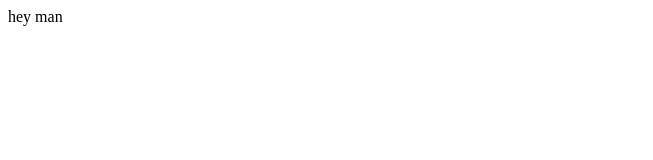
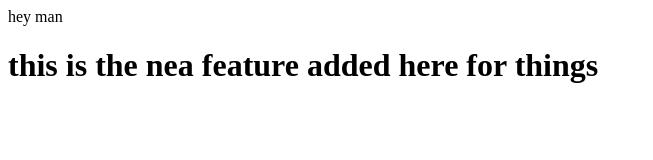
Before and after one commit to AiwithAbhishek/random, a plain HTML site: page index.html in a window 1280 px wide. Shown: the whole page, without its empty margins (0-653 px from the left). Drawn offline with Linux system fonts and the light colour scheme.

Commit message:
Added the things

```diff
--- a/index.html
+++ b/index.html
@@ -1 +1,2 @@
 <p>hey man</p>
+<h1>this is the nea feature added here for things</h1>
```
